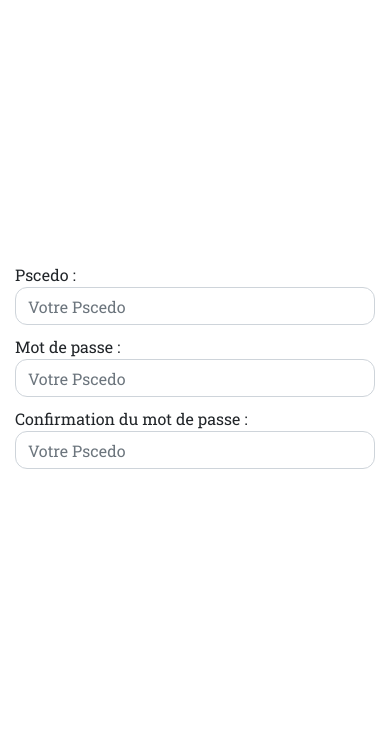
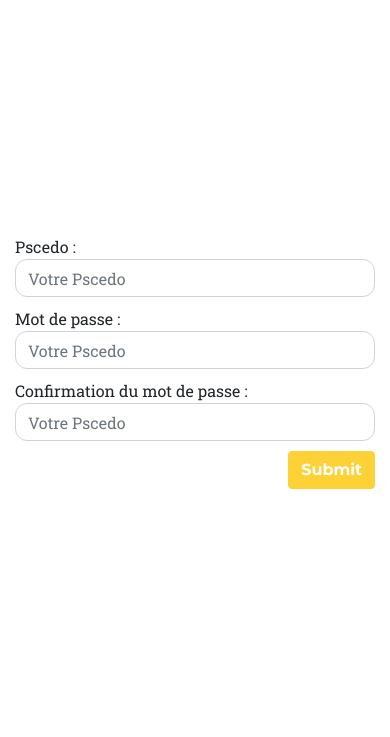
Before and after one commit to remi-voinot/R-mi-Dev-Cie, a PHP site: page /startbootstrap-agency-gh-pages/login.php in a window 390 px wide. Shown: the part 56-793 px from the top of the page. Run offline with PHP 8.4, Linux system fonts and the light colour scheme; some web fonts are replaced.

Commit message:
Fusion des branches DEV et LOGIN-SIGNIN

```diff
--- a/startbootstrap-agency-gh-pages/custom.css
+++ b/startbootstrap-agency-gh-pages/custom.css
@@ -33,3 +33,8 @@
         text-align: right;
     }
 }
+@media (max-width:768px){
+    .sm-float-right{
+        float: right!important;
+    }
+}
--- a/startbootstrap-agency-gh-pages/login.php
+++ b/startbootstrap-agency-gh-pages/login.php
@@ -67,6 +67,7 @@ body {
     </div>
   </nav>
 <div class="container h-100 o1" style="">
+    <form action="" method="post">
         <div class="row o2" style="padding: auto">
             <div class="col-12 col-md-6 md-txtr">Pscedo : </div>
             <div class="col-12 col-md-6 md-txtr"><input type="text" name="" placeholder="Votre Pscedo" maxlength="20" size="25" class="form-control form-rounded"></div>
@@ -76,7 +77,12 @@ body {
         <div class="w-100 space-10px"></div>
             <div class="col-12 col-md-6 md-txtr">Confirmation du mot de passe : </div>
             <div class="col-12 col-md-6 md-txtr"><input type="password" name="" placeholder="Votre Pscedo" maxlength="20" size="25" class="form-control form-rounded"></div>
+        <div class="w-100 space-10px"></div>
+            <div class="col-md-6"></div>
+            <div class="col-md-6"><button type="submit" class="btn btn-primary mb-2 sm-float-right">Submit</button></div>
+
         </div>
+    </form>
 </div>
 
 <!--<input type="text" name="" placeholder="Votre Pscedo" maxlength="20" size="25" class="form-control form-rounded">-->
```
Lines whose indentation alone changed are shown as unchanged.
